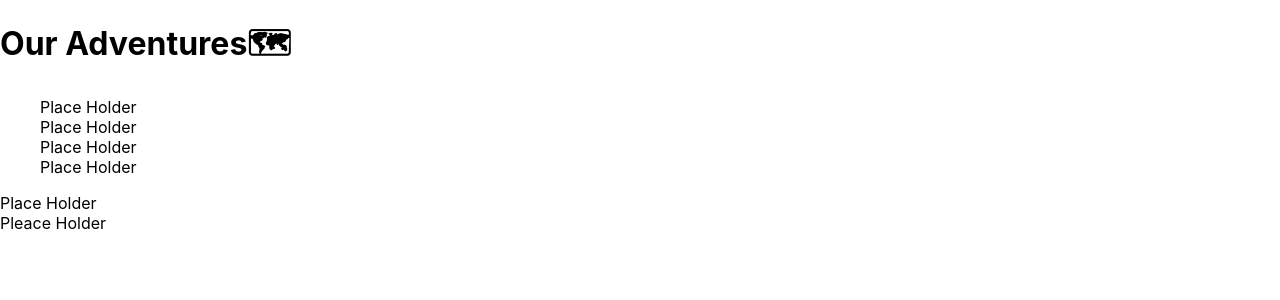
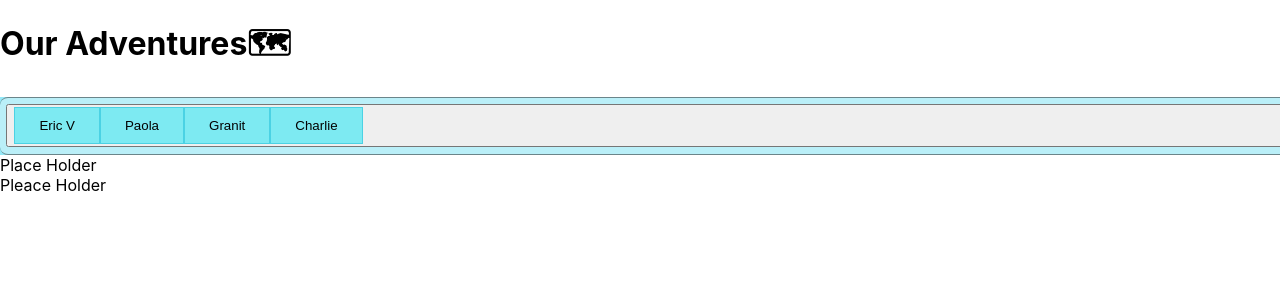
Before and after one commit to charliekozey/our-adventures, a React (Create React App) app: page / in a window 1280 px wide. Shown: the top 300 px of the page. Built offline with nearby package versions, Linux system fonts and the light colour scheme; data requests are answered from the project's data file.

Commit message:
updated navBar + css

```diff
--- a/src/App.css
+++ b/src/App.css
@@ -28,10 +28,10 @@
   color: #61dafb;
 }
 
-.static{
+.btn-group{
     width: 100%;
     border-style: solid;
-    border-color: rgb(101 71 71 / 46%);
+    border-color: rgba(14, 8, 8, 0.46);
     border-image: initial;
     display: flex;
     z-index: 10;
@@ -40,18 +40,46 @@
     white-space: nowrap;
     border-width: 1px 0px;
     flex-direction: column;
-    background-color: rgb(255, 255, 255);
-}
-
-.trip-container{
-    color: rgb(11 11 11);
+    background-color: rgb(186, 239, 248);
+    color: rgb(255, 251, 251);
     cursor: pointer;
     font-size: min(1.2vw, 0.95rem);
     font-family: LatoBold, sans-serif;
     padding: clamp(0.2em, 0.5vw, 0.5em) clamp(0.2em, 0.5vw, 0.64em);
     border-radius: 8px;
 }
+.trips button {
+    background-color: hwb(184 49% 5%); /*  background */
+    border: 1px solid rgb(75, 210, 228); /*  border */
+    color: rgb(3, 3, 3); /*  text */
+    padding: 10px 24px; /* Some padding */
+    cursor: pointer; /* Pointer/hand icon */
+    float: left; /* Float the buttons side by side */
+  }
+  .trips button:hover {
+    background-color: #7e7ec5;
+  }
+  .trips a.active {
+    background-color: #7e7ec5;
+  }
 
+  div.scrollmenu {
+    background-color: rgb(149, 233, 248);
+    overflow: auto;
+    white-space: nowrap;
+  }
+
+  div.scrollmenu a {
+    display: inline-block;
+    color: rgb(14, 12, 12);
+    text-align: center;
+    padding: 14px;
+    text-decoration: none;
+  }
+
+  div.scrollmenu a:hover {
+    background-color: rgb(104, 102, 102);
+  }
 
 @keyframes App-logo-spin {
   from {
--- a/src/components/App.js
+++ b/src/components/App.js
@@ -13,12 +13,10 @@ function App() {
   const [tripsArray, setTripsArray] = useState([])
 
   useEffect(() => {
-
   fetch(tripsURL)
     .then(resp => resp.json())
     .then(data => setTripsArray(data))
   })
-
 
   return (
     <>
--- a/src/components/NavBar.js
+++ b/src/components/NavBar.js
@@ -1,27 +1,19 @@
 import React from "react";
-import TripCard from "./TripCard";
+import NavCard from "./NavCard";
 
-function NavBar({ tripsArray }) {
+function NavBar({ tripsArray}) {
+
   const mapTripsArray = tripsArray.map((trip) => {
     return (
-      <TripCard
+      <NavCard
         name={trip.name}
-        // location={trip.location}
-        // image={trip.image}
-        // description={trip.description}
       />
     );
   });
   return (
-    <div className="mainNavigation">
-      <nav
-        className="mbp2160 mbp2162"
-        aria-label="Main Navigation"
-        data-testid="NavigationTrips">
-        <ul className="mainList">
-        <div>{mapTripsArray}</div>
-        </ul>
-      </nav>
+    <div className="scrollmenu">
+      <div className="btn-group"> <button> {mapTripsArray} </button>
+      </div>
     </div>
   );
 }
--- a/src/components/NavCard.js
+++ b/src/components/NavCard.js
@@ -1,9 +1,20 @@
 import React from "react";
+const flatiron =("https://flatironschool.com/our-courses/")
 
-function NavCard() {
-    return (
-        <div> Pleace Holder</div>
-    )
+function NavCard({ name }) {
+
+let windowObjectReference;
+let windowFeatures = "popup";
+
+function openRequestedPopup() {
+  windowObjectReference = window.open("https://flatironschool.com/our-courses/", windowFeatures);
+}
+
+  return (
+    <div className="trips">
+      <button onClick={openRequestedPopup}> {name} </button>
+    </div>
+  );
 }
 
 export default NavCard;
--- a/src/components/TripCard.js
+++ b/src/components/TripCard.js
@@ -2,7 +2,7 @@ import React from "react";
 
 function TripCard() {
     return (
-        <div> Place Holder</div>
+       <div>Place Holder</div>
     )
 }
 
```
